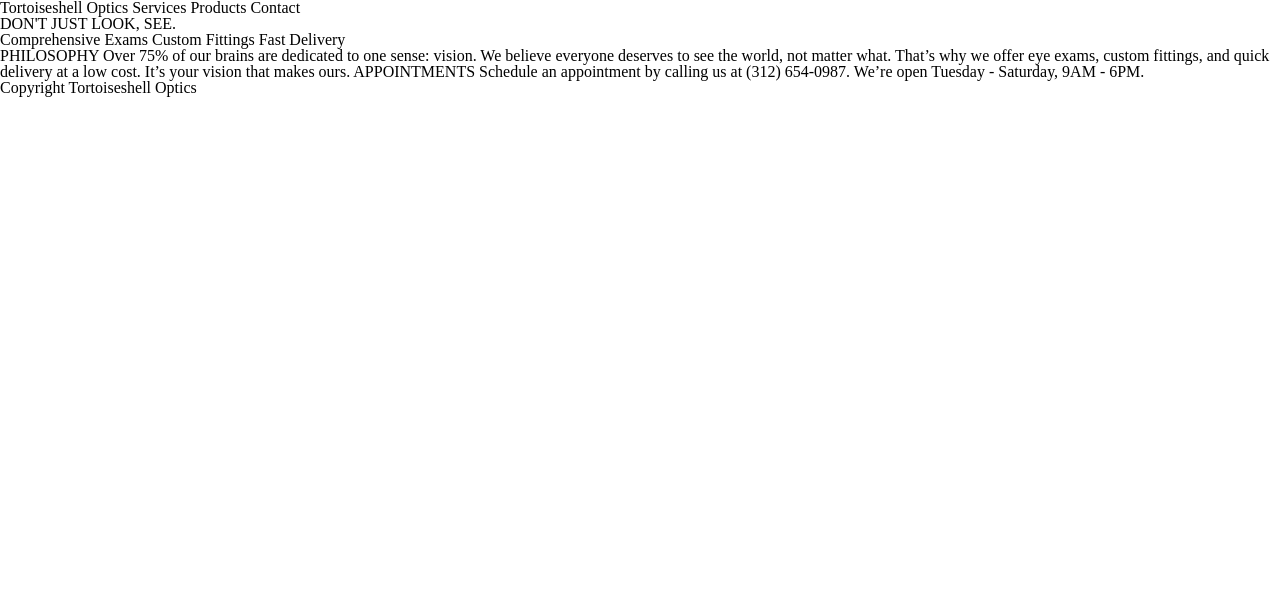
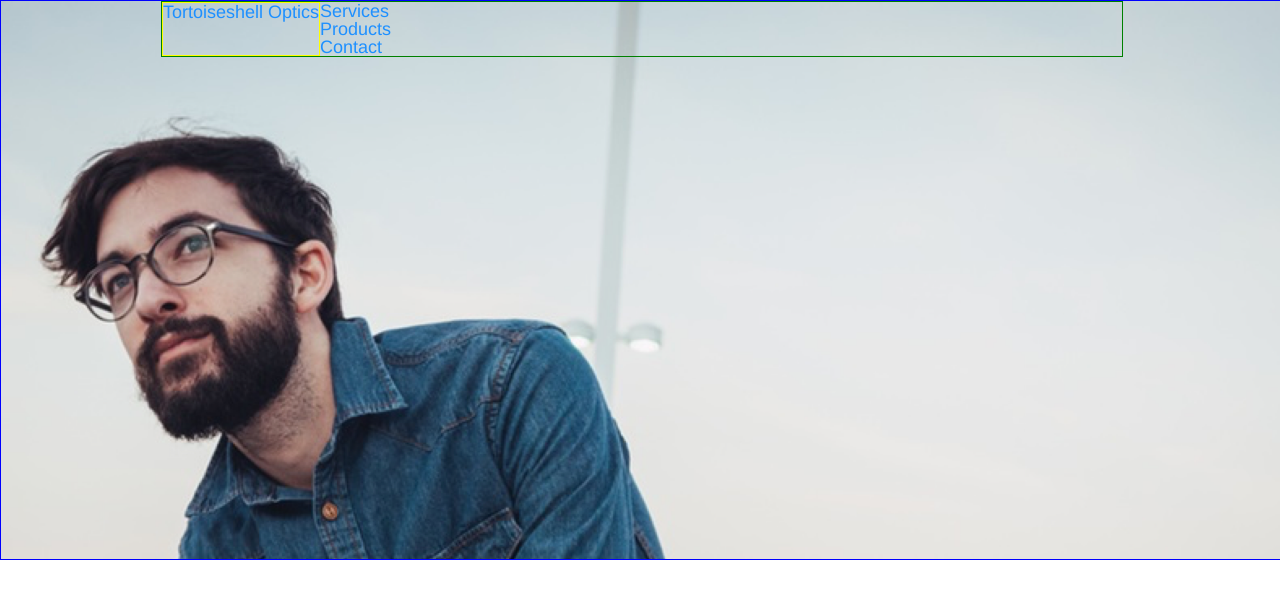
Before and after one commit to jsharris1229/tortoiseshell, a plain HTML site: page index.html in a window 1280 px wide. Drawn offline with Linux system fonts and the light colour scheme.

Commit message:
Write initial banner and top menu bar.

```diff
--- a/index.html
+++ b/index.html
@@ -4,43 +4,82 @@
     <meta charset="utf-8">
     <title>Tortoiseshell Optics</title>
     <link rel="stylesheet" type="text/css" href="resources/css/reset.css">
-    <link rel="stylesheet" type="text/css" hrexf="resources/css/style.css">
+    <link href="resources/css/style.css" rel="stylesheet">
   </head>
 
   <body>
-    <!-- Includes the following sections:
-         - Top menu bar
+    <!-- Includes the following sections and subsections:
          - Banner
+           - Top menu bar
+           - Callout box
          - Services
          - Information
          - Footer
     -->
-    <section class="topmenu">
-      Tortoiseshell Optics
-      Services Products Contact
-    </section>
 
-    <section class="banner">
-      DON'T JUST LOOK, SEE.
-    </section>
+    <section id="banner" class="cbanner">
+      <div class="sitecontainer">
+        <div class="topmenu">
+          <span class="logotxt">Tortoiseshell Optics</span>
+          <nav>
+            <ul>
+              <li>Services</li>
+              <li>Products</li>
+              <li>Contact</li>
+            </ul>
+          </nav>
+        </div> <!-- end of class 'sitecontainer' -->
+      </div> <!-- end class 'topmenu' -->
+<!--
+      <div class="callout">
+          <span>DON'T JUST LOOK, SEE.</span>
+      </div>  end class 'callout'
+      </div> -->
 
-    <section class="services">
-      Comprehensive Exams
-      Custom Fittings
-      Fast Delivery
-    </section>
+    </section>  <!-- end section 'banner' -->
+<!--
+    <section id="services" class="cservices">
+      <div class="sitecontainer">
+        <div>
+          Comprehensive Exams
+        </div>
+
+        <div>
+          Custom Fittings
+        </div>
+
+        <div>
+          Fast Delivery
+        </div>
+      </div> --><!-- end of class 'sitecontainer' -->
+<!--    </section>
 
     <section class="information">
-    PHILOSOPHY
-Over 75% of our brains are dedicated to one sense: vision. We believe everyone deserves to see the world, not matter what. That’s why we offer eye exams, custom fittings, and quick delivery at a low cost. It’s your vision that makes ours.
+      <div class="sitecontainer">
+        <div>
+          <h2>PHILOSOPHY</h2>
+          <p>Over 75% of our brains are dedicated to one sense: vision. We believe
+            everyone deserves to see the world, not matter what. That’s why we offer
+            eye exams, custom fittings, and quick delivery at a low cost. It’s your
+            vision that makes ours.
+          </p>
+        </div>
 
-APPOINTMENTS
-Schedule an appointment by calling us at (312) 654-0987. We’re open Tuesday - Saturday, 9AM - 6PM.
-    </section>
+        <div>
+          <h2>APPOINTMENTS</h2>
+          <p>
+            Schedule an appointment by calling us at (312) 654-0987. We’re open
+            Tuesday - Saturday, 9AM - 6PM.
+          </p>
+        </div>
+      </div> --><!-- end of class 'sitecontainer' -->
+<!--    </section>
 
     <footer>
-      Copyright Tortoiseshell Optics
-    </footer>
-
+      <div class="sitecontainer">
+        Copyright Tortoiseshell Optics
+      </div> --><!-- end of class 'sitecontainer' -->
+<!--    </footer>
+-->
   </body>
 </html>
--- a/resources/css/style.css
+++ b/resources/css/style.css
@@ -1,9 +1,80 @@
 /* Stylesheet for Tortoiseshell Optics, a Codecademy project
    J Stuart Harris
+
+   See redline for details.
+   Background colors are: white, azure and cadetblue.
  */
 
 html,
 body {
   font-family: Helvetica, sans-serif;
-  font-size: 16px;
+  font-size: 18px;
+  color: black;
+  background-color: white;
 }
+
+:root {
+
+}
+
+section {
+  width: 100%;
+  display: flex;
+  justify-content: center;
+
+}
+
+.sitecontainer {
+  width: 960px;
+}
+/*
+<section id="banner" class="cbanner">
+  <div class="topmenu">
+    <div class="sitecontainer">
+      <span class="logotxt">Tortoiseshell Optics</span>
+      <nav>
+*/
+.cbanner {
+  height: 31rem;
+  border: 1px solid blue;
+  background-image: url("../images/glasses-bg.png");
+  background-position: center;
+  background-repeat: no-repeat;
+  background-size: cover;
+}
+
+.topmenu {
+  display: flex;
+  color: dodgerblue;
+  width: 100%;
+  border: 1px solid green;
+/*  margin: 1rem 0 0 0;*/
+}
+
+.logotxt {
+  border: 1px solid yellow;
+}
+/*
+.topmenu nav {
+  border: 2px solid maroon;
+}
+
+.logotxt {
+  color: purple;
+  border: 1px solid red;
+}
+.logotxt nav ul li {
+  display: inline;
+  padding: 5px;
+}
+.callout  {
+  display: block;
+  position: absolute;
+  padding: 1.5rem 5rem;
+  height: 1rem;
+  width: 15rem;
+  top: 10rem;
+  left: 16rem;
+  background-color: gray;
+}
+*/
```
